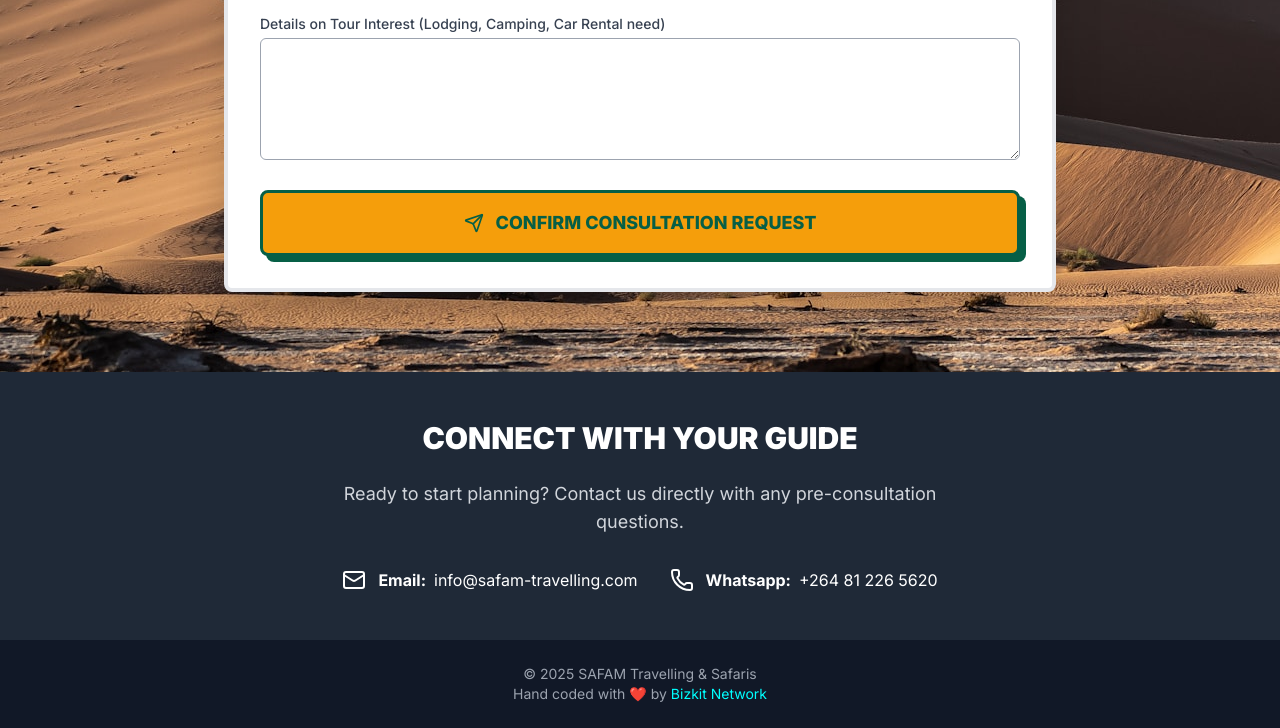
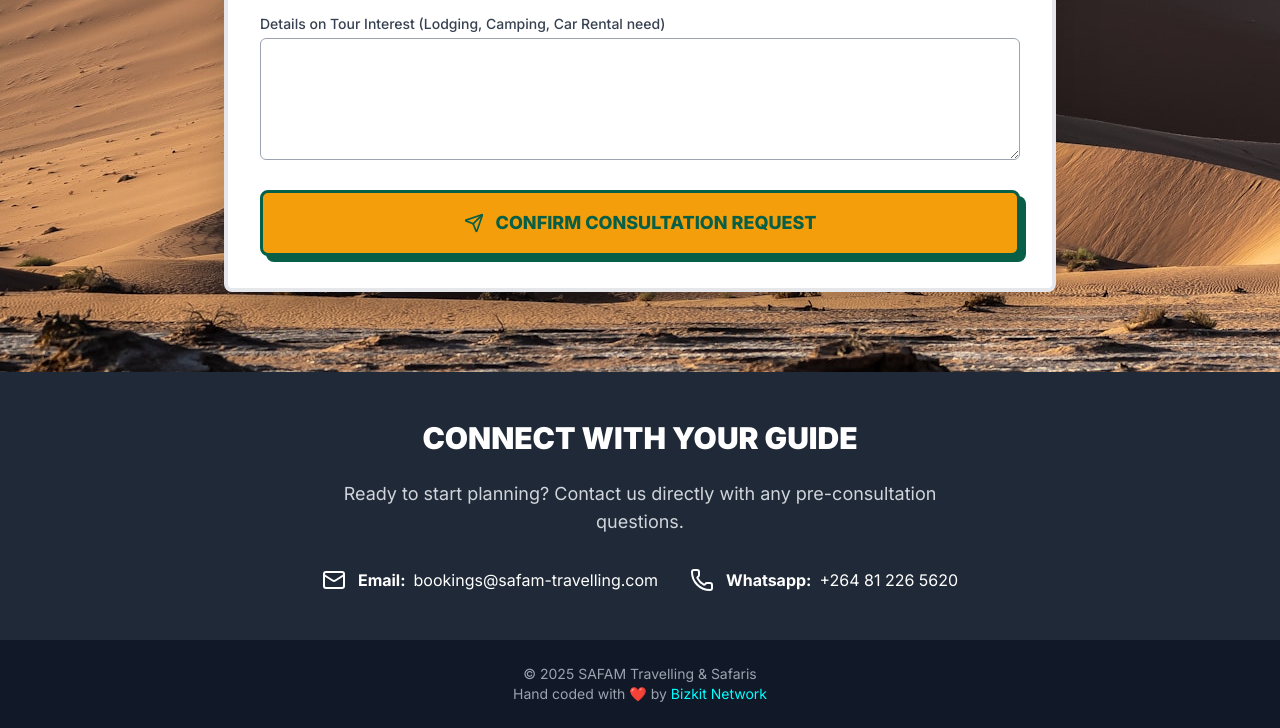
Before and after one commit to bizkit-sme/safam, a plain HTML site: page docs/index.html in a window 1280 px wide. Shown: the part 3415-4143 px from the top of the page. Drawn offline with nearby package versions, Linux system fonts and the light colour scheme.

Commit message:
change email address

```diff
--- a/docs/index.html
+++ b/docs/index.html
@@ -390,7 +390,7 @@
                     <div class="flex flex-col sm:flex-row justify-center items-center space-y-4 sm:space-y-0 sm:space-x-8">
 			<div class="flex items-center">
                             <i data-lucide="mail" class="w-6 h-6 mr-3 text-accent"></i>
-                            <span class="font-bold">Email:</span> <a href="mailto:info@safam-travelling.com" class="ml-2 hover:underline">info@safam-travelling.com</a>
+                            <span class="font-bold">Email:</span> <a href="mailto:bookings@safam-travelling.com" class="ml-2 hover:underline">bookings@safam-travelling.com</a>
 			</div>
 			<div class="flex items-center">
                             <i data-lucide="phone" class="w-6 h-6 mr-3 text-accent"></i>
```
